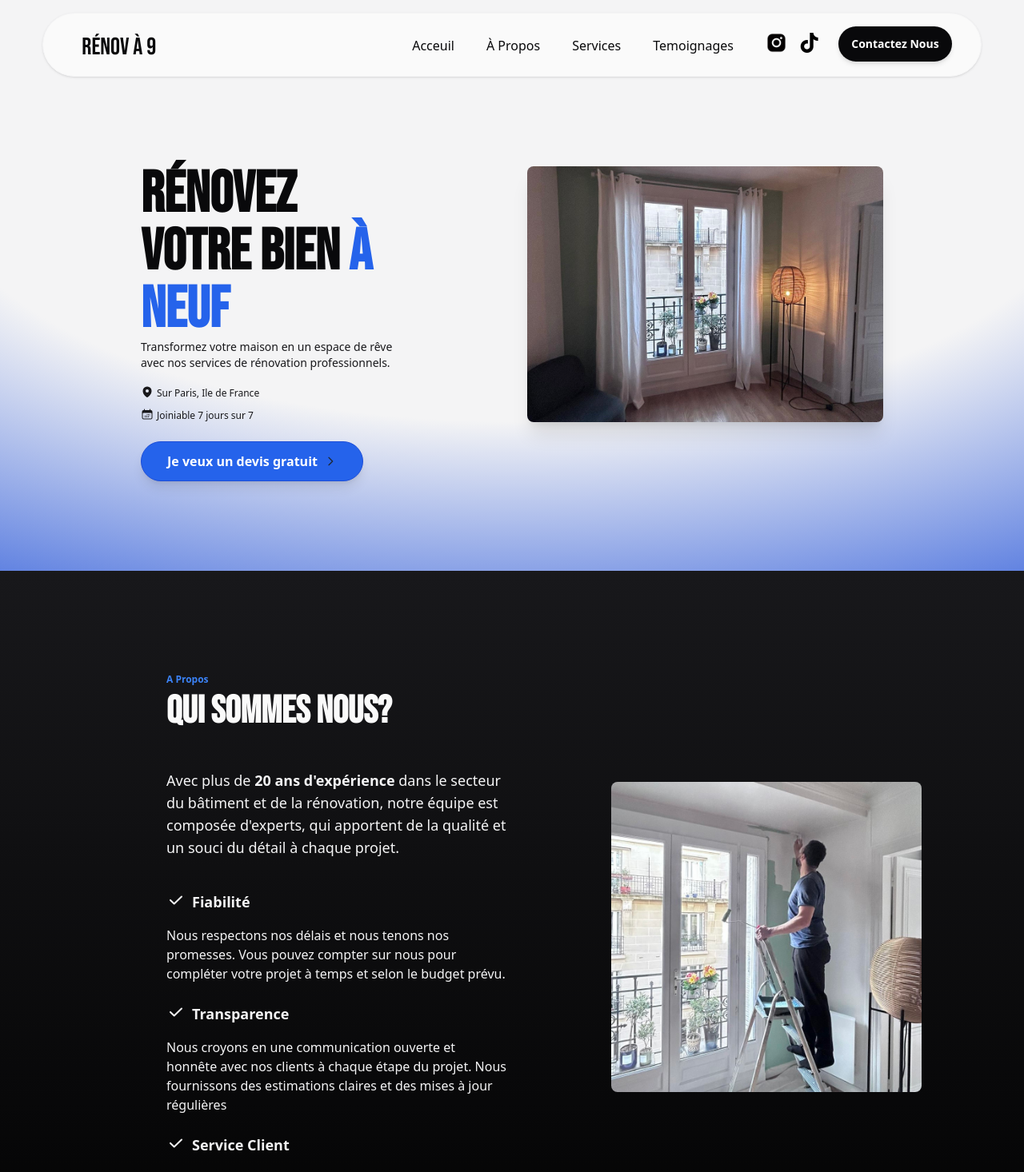
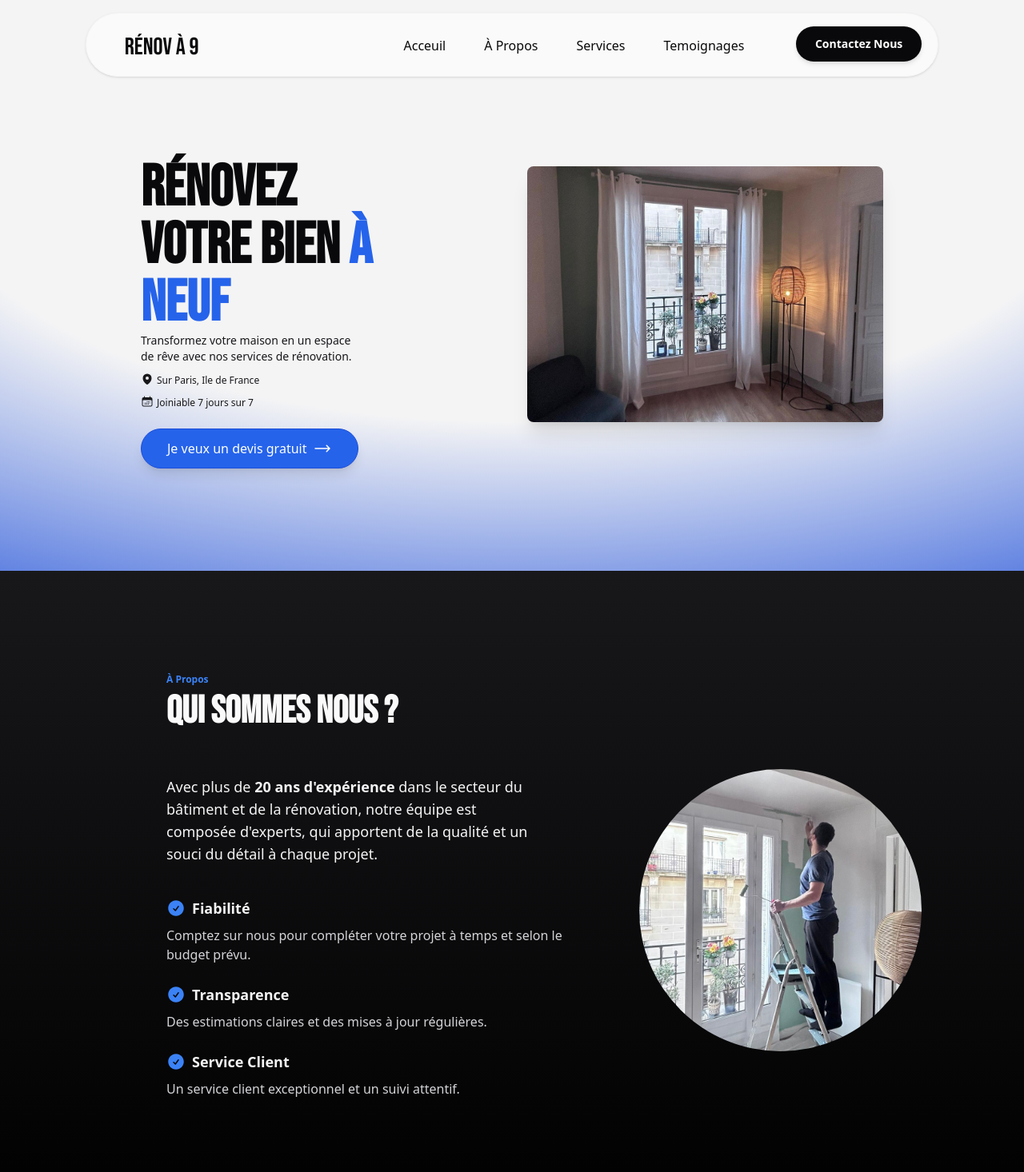
Before and after one commit to zinedinechami/renov_v1, a Next.js app: page / in a window 1280 px wide. Shown: the top 1466 px of the page at 80% size. Built offline with nearby package versions, Linux system fonts and the light colour scheme.

Commit message:
added descriptions to service cards, added new icons, new footer style

```diff
--- a/src/components/footer.tsx
+++ b/src/components/footer.tsx
@@ -1,11 +1,11 @@
 export default function Footer() {
   return (
     <>
-      <footer className="bg-zinc-950 h-48  shadow px-48 bg-gradient-to-b from-zinc-900 to-black">
-        <h1 className="bebas-neue-regular  sm:text-4xl text-2xl pt-16 flex-col text-zinc-50 text-center ">
+      <footer className=" h-24 border shadow px-48 bg-zinc-50">
+        <h1 className="bebas-neue-regular  sm:text-4xl text-2xl mt-6 flex-col text-zinc-950  ">
           RÉNOV À 9
         </h1>
-        <p className="text-zinc-50 text-xs text-center underline">
+        <p className="text-zinc-900 text-xs text-right underline">
           By Zinedine Chami
         </p>
       </footer>
--- a/src/components/header.tsx
+++ b/src/components/header.tsx
@@ -8,46 +8,46 @@ import Image from "next/image";
 export default function Header() {
   return (
     <>
-      <nav className="sticky z-50 top-4  w-11/12 mx-auto bg-zinc-50  h-20 shadow   rounded-full  border border-zinc-100   ">
+      <nav className="sticky z-50 top-4  w-10/12 mx-auto bg-zinc-50  h-20 shadow   rounded-full  border border-zinc-100   ">
         <div className="flex">
           {/* <Image src={logo} width={90} height={100} quality={100} alt="logo" /> */}
           <a href="#acceuil">
-            <h1 className="bebas-neue-regular  sm:text-3xl text-3xl sm:pt-6 pt-6 sm:pl-12 pl-10 flex-col text-zinc-950 ">
+            <h1 className="bebas-neue-regular  sm:text-3xl text-3xl sm:pt-6 pt-6 sm:pl-12 pl-6 flex-col text-zinc-950 ">
               RÉNOV À 9
             </h1>
           </a>
 
-          <ul className="text lg:flex mr-auto  ml-80 font-medium text-zinc-950 hidden pt-7">
+          <ul className="text lg:flex mr-auto  ml-64 font-medium text-zinc-950 hidden pt-7">
             <a
               className=" hover:text-zinc-600 transition-color  hover:-translate-y-1 transition "
               href="#acceuil"
             >
-              <li className="pr-10   ">Acceuil</li>
+              <li className="pr-12   ">Acceuil</li>
             </a>
             <a
               className=" hover:text-zinc-600 transition-color  hover:-translate-y-1 transition "
               href="#about"
             >
-              <li className="pr-10   ">À Propos</li>
+              <li className="pr-12   ">À Propos</li>
             </a>
             <a
               className="hover:text-zinc-600 transition-color hover:-translate-y-1 transition"
               href="#services"
             >
-              <li className="pr-10 ">Services</li>
+              <li className="pr-12 ">Services</li>
             </a>
             <a
               className="hover:text-zinc-600 transition-color hover:-translate-y-1 transition"
               href="#avis"
             >
-              <li className="pr-10 ">Temoignages</li>
+              <li className="pr-12 ">Temoignages</li>
             </a>
           </ul>
         </div>
 
         <div className=" absolute  top-4 right-3">
           <ul className="flex ">
-            <li className="pt-2 pr-4 md:flex hidden">
+            {/* <li className="pt-2 pr-4 md:flex hidden">
               <a className="hover:opacity-80 transition-opacity" href="">
                 <Image src={insta} width={25} height={20} alt={"instagram"} />
               </a>
@@ -56,9 +56,9 @@ export default function Header() {
               <a className="hover:opacity-80 transition-opacity" href="">
                 <Image src={tiktok} width={25} height={20} alt={"tiktok"} />
               </a>
-            </li>
+            </li> */}
             <a href="#contact">
-              <button className="  flex font-semibold text-sm bg-zinc-950  hover:scale-95 transition  text-white  py-3 px-4 mr-6   rounded-full shadow-md ">
+              <button className="  flex font-semibold text-sm bg-zinc-950  hover:scale-95 transition  text-white  py-3 px-6 mr-2   rounded-full shadow-md ">
                 Contactez Nous
               </button>
             </a>
--- a/src/components/service_card.tsx
+++ b/src/components/service_card.tsx
@@ -4,11 +4,12 @@ import example from "../assets/fake_img1 (1).jpg";
 type Props = {
   image: string;
   title: string;
+  description: string;
 };
 
 // todo: add text under
 
-export default function ServiceCard({ image, title }: Props) {
+export default function ServiceCard({ image, title, description }: Props) {
   return (
     <>
       <article className="mb-10  mx-auto">
@@ -25,9 +26,7 @@ export default function ServiceCard({ image, title }: Props) {
         <h1 className=" text-zinc-900 font-semibold text-xl flex pt-3">
           {title}
         </h1>
-        <div className="w-96 text-sm ">
-          Lorem ipsum dolor, sit amet consectetur adipisicing elit.{" "}
-        </div>
+        <div className="w-96 text-sm text-zinc-500 ">{description}</div>
       </article>
     </>
   );
--- a/src/pages/about.tsx
+++ b/src/pages/about.tsx
@@ -6,105 +6,94 @@ export default function About() {
     <>
       <section
         id="about"
-        className=" bg-zinc-950 text-white lg:pl-52 lg:pr-32 px-4 pt-32  pb-44 bg-gradient-to-b from-zinc-900 to-black"
+        className=" bg-zinc-950 text-white lg:pl-52 lg:pr-32 px-4 pt-32  pb-40 bg-gradient-to-b from-zinc-900 to-black"
       >
         <h1 className="font-semibold text-blue-500 pb-2 text-xs sm:text-left text-center">
-          A Propos
+          À Propos
         </h1>
         <h1 className=" bebas-neue-regular font-bold text-5xl  text-zinc-50 sm:text-left text-center">
-          qui sommes nous?
+          qui sommes nous ?
         </h1>
-        <div className="flex md:flex-row flex-col pt-6 ">
-          <div className="md:w-7/12 pt-6  text-lg text-zinc-100 sm:text-left text-center ">
-            Avec plus de{" "}
-            <span className="font-bold">20 ans d&apos;expérience</span> dans le
-            secteur du bâtiment et de la rénovation, notre équipe est composée
-            d&apos;experts, qui apportent de la qualité et un souci du détail à
-            chaque projet.
+        <div className="flex md:flex-row flex-col pt-4 ">
+          <div className="md:w-7/12 pt-10  text-lg text-zinc-100 sm:text-left text-center ">
+            <div className="w-11/12">
+              Avec plus de{" "}
+              <span className="font-bold">20 ans d&apos;expérience</span> dans
+              le secteur du bâtiment et de la rénovation, notre équipe est
+              composée d&apos;experts, qui apportent de la qualité et un souci
+              du détail à chaque projet.
+            </div>
             <div className="pt-10 text-base">
-              <h2 className="font-bold text-lg pb-4 flex">
+              <h2 className="font-bold text-lg pb-2 flex">
                 {" "}
                 <svg
-                  className="w-6 h-6 mr-2  "
-                  aria-hidden="true"
                   xmlns="http://www.w3.org/2000/svg"
-                  width="24"
-                  height="24"
-                  fill="none"
                   viewBox="0 0 24 24"
+                  fill="currentColor"
+                  className="w-6 text-blue-500 mr-2"
                 >
                   <path
-                    stroke="currentColor"
-                    stroke-linecap="round"
-                    stroke-linejoin="round"
-                    stroke-width="2"
-                    d="M5 11.917 9.724 16.5 19 7.5"
+                    fillRule="evenodd"
+                    d="M2.25 12c0-5.385 4.365-9.75 9.75-9.75s9.75 4.365 9.75 9.75-4.365 9.75-9.75 9.75S2.25 17.385 2.25 12Zm13.36-1.814a.75.75 0 1 0-1.22-.872l-3.236 4.53L9.53 12.22a.75.75 0 0 0-1.06 1.06l2.25 2.25a.75.75 0 0 0 1.14-.094l3.75-5.25Z"
+                    clipRule="evenodd"
                   />
                 </svg>
                 Fiabilité
               </h2>
-              Nous respectons nos délais et nous tenons nos promesses. Vous
-              pouvez compter sur nous pour compléter votre projet à temps et
-              selon le budget prévu.
+              <p className="text-zinc-300">
+                Comptez sur nous pour compléter votre projet à temps et selon le
+                budget prévu.
+              </p>
             </div>
             <div className="pt-6 text-base">
-              <h2 className="font-bold text-lg pb-4 flex">
+              <h2 className="font-bold text-lg pb-2 flex">
                 <svg
-                  className="w-6 h-6 mr-2  "
-                  aria-hidden="true"
                   xmlns="http://www.w3.org/2000/svg"
-                  width="24"
-                  height="24"
-                  fill="none"
                   viewBox="0 0 24 24"
+                  fill="currentColor"
+                  className="w-6 text-blue-500 mr-2"
                 >
                   <path
-                    stroke="currentColor"
-                    stroke-linecap="round"
-                    stroke-linejoin="round"
-                    stroke-width="2"
-                    d="M5 11.917 9.724 16.5 19 7.5"
+                    fillRule="evenodd"
+                    d="M2.25 12c0-5.385 4.365-9.75 9.75-9.75s9.75 4.365 9.75 9.75-4.365 9.75-9.75 9.75S2.25 17.385 2.25 12Zm13.36-1.814a.75.75 0 1 0-1.22-.872l-3.236 4.53L9.53 12.22a.75.75 0 0 0-1.06 1.06l2.25 2.25a.75.75 0 0 0 1.14-.094l3.75-5.25Z"
+                    clipRule="evenodd"
                   />
                 </svg>
                 Transparence
               </h2>
-              Nous croyons en une communication ouverte et honnête avec nos
-              clients à chaque étape du projet. Nous fournissons des estimations
-              claires et des mises à jour régulières
+              <p className="text-zinc-300">
+                Des estimations claires et des mises à jour régulières.
+              </p>
             </div>
             <div className="pt-6 text-base">
-              <h2 className="font-bold text-lg pb-4 flex">
+              <h2 className="font-bold text-lg pb-2 flex">
                 <svg
-                  className="w-6 h-6 mr-2  "
-                  aria-hidden="true"
                   xmlns="http://www.w3.org/2000/svg"
-                  width="24"
-                  height="24"
-                  fill="none"
                   viewBox="0 0 24 24"
+                  fill="currentColor"
+                  className="w-6 text-blue-500 mr-2"
                 >
                   <path
-                    stroke="currentColor"
-                    stroke-linecap="round"
-                    stroke-linejoin="round"
-                    stroke-width="2"
-                    d="M5 11.917 9.724 16.5 19 7.5"
+                    fillRule="evenodd"
+                    d="M2.25 12c0-5.385 4.365-9.75 9.75-9.75s9.75 4.365 9.75 9.75-4.365 9.75-9.75 9.75S2.25 17.385 2.25 12Zm13.36-1.814a.75.75 0 1 0-1.22-.872l-3.236 4.53L9.53 12.22a.75.75 0 0 0-1.06 1.06l2.25 2.25a.75.75 0 0 0 1.14-.094l3.75-5.25Z"
+                    clipRule="evenodd"
                   />
                 </svg>
                 Service Client
               </h2>
-              Votre satisfaction est notre priorité absolue. Nous nous efforçons
-              de dépasser vos attentes à chaque étape, en offrant un service
-              client exceptionnel et un suivi attentif.
+              <p className="text-zinc-300">
+                {" "}
+                Un service client exceptionnel et un suivi attentif.
+              </p>
             </div>
           </div>
-          <div className=" mx-auto     md:ml-32 lg:mt-10 mt-20">
+          <div className=" mx-auto     md:ml-20 lg:mt-8 mt-20">
             <Image
               src={pfp}
-              width={500}
+              width={380}
               height={600}
               alt="person"
-              className="rounded-lg object-fill"
+              className="rounded-full object-fill"
               quality={100}
             />
           </div>
--- a/src/pages/avis.tsx
+++ b/src/pages/avis.tsx
@@ -10,7 +10,7 @@ export default function Avis() {
         className="bg-zinc-950 text-white relative lg:pl-52 lg:pr-32 px-4 pt-32  pb-40 bg-gradient-to-b from-zinc-900 to-black"
       >
         <h1 className="font-bold text-blue-500 pb-2 text-xs sm:text-left text-center">
-          Temoiniages
+          Témoiniages
         </h1>
         <h1 className=" bebas-neue-regular font-bold text-5xl  text-zinc-50 pb-12 sm:text-left text-center">
           Ce que nos clients disent de nous
--- a/src/pages/contact.tsx
+++ b/src/pages/contact.tsx
@@ -20,7 +20,7 @@ export default function Contact() {
             <div className="bg-white border shadow rounded-xl h-48 p-8 mr-8 mt-2">
               <div className="  flex-col  w-full h-full">
                 <h1 className="text-xl font-bold">Faisons un devis</h1>
-                <p className="text-zinc-950 text-sm pt-2">
+                <p className="text-zinc-500 text-sm pt-2">
                   Parlez nous de votre projet, nous serrons ravi de vous aider !
                 </p>
                 <a href="tel:0619513185">
@@ -32,7 +32,7 @@ export default function Contact() {
             </div>
             <div className="bg-white rounded-xl p-8 h-48 border shadow mt-2">
               <h1 className="text-xl font-bold">Pour tout renseignements</h1>
-              <p className="text-zinc-950 text-sm pt-2">
+              <p className="text-zinc-500 text-sm pt-2">
                 N&apos;hésistez pas à nous poser n&apos;importe quel question !
               </p>
               <a href="mailto:g.bouillet@hotmail.com">
--- a/src/pages/landing.tsx
+++ b/src/pages/landing.tsx
@@ -10,17 +10,17 @@ export default function LandingPage() {
         id="acceuil"
         className=" h-full w-full  [background:radial-gradient(125%_125%_at_50%_10%,#f4f4f5_45%,#1d4ed8_100%)] "
       >
-        <div className="flex flex-col  md:flex-row  sm:mt-20 mt-8 pb-28 mx-auto px-4 md:w-9/12">
-          <div className="sm:w-3/5 mx-auto  pt-12">
+        <div className="flex flex-col  md:flex-row  sm:mt-20 mt-8 pb-32 mx-auto px-4 md:w-9/12">
+          <div className="sm:w-3/5 mx-auto  pt-10">
             <h1 className="bebas-neue-regular text-center sm:text-left text-7xl font-semibold text-zinc-950 ">
               Rénovez votre bien <span className="text-blue-600">à neuf</span>{" "}
             </h1>
             <div className="sm:text-left text-center">
-              <p className="text-zinc-900 text-sm ">
+              <p className="text-zinc-900 text-sm w-10/12">
                 Transformez votre maison en un espace de rêve avec nos services
-                de rénovation professionnels.
+                de rénovation.
               </p>
-              <ul className="text-zinc-900 text-xs text-center pt-4 md:block hidden">
+              <ul className="text-zinc-900 text-xs text-center pt-2 md:block hidden">
                 <li className="flex">
                   <svg
                     xmlns="http://www.w3.org/2000/svg"
@@ -60,24 +60,19 @@ export default function LandingPage() {
                 </li>
               </ul>
               <a href="#contact">
-                <button className="lg:mx-0 mx-auto flex font-semibold  text-base bg-blue-600  border border-blue-700 text-white mt-6 py-3  px-8  rounded-full shadow-lg hover:scale-95 transition">
+                <button className="lg:mx-0 mx-auto flex font-medium  text-base bg-blue-600  border border-blue-700 text-white mt-6 py-3  px-8  rounded-full shadow-lg hover:scale-95 transition">
                   Je veux un devis gratuit{" "}
                   <span>
                     <svg
-                      className="w-4 h-6 ml-2 text-gray-800 dark:text-white"
-                      aria-hidden="true"
                       xmlns="http://www.w3.org/2000/svg"
-                      width="24"
-                      height="24"
-                      fill="none"
                       viewBox="0 0 24 24"
+                      fill="currentColor"
+                      className="w-6 ml-2"
                     >
                       <path
-                        stroke="currentColor"
-                        stroke-linecap="round"
-                        stroke-linejoin="round"
-                        stroke-width="2"
-                        d="m9 5 7 7-7 7"
+                        fillRule="evenodd"
+                        d="M16.72 7.72a.75.75 0 0 1 1.06 0l3.75 3.75a.75.75 0 0 1 0 1.06l-3.75 3.75a.75.75 0 1 1-1.06-1.06l2.47-2.47H3a.75.75 0 0 1 0-1.5h16.19l-2.47-2.47a.75.75 0 0 1 0-1.06Z"
+                        clipRule="evenodd"
                       />
                     </svg>
                   </span>
--- a/src/pages/services.tsx
+++ b/src/pages/services.tsx
@@ -19,19 +19,43 @@ export default function Services() {
         <h1 className="text-center bebas-neue-regular font-semibold text-5xl pb-2  text-zinc-950">
           Les prestations dont vous avez besoin
         </h1>
-        <p className=" text-center pb-12 text-sm text-zinc-950">
+        <p className=" text-center pb-12 text-sm text-zinc-900">
           Des travaux de la plus haute qualité, pour de résultats exceptionnels.
         </p>
 
         <div className=" flex flex-col md:flex-row">
-          <Card image={cuisine.src} title="Montage de Cuisine" />
-          <Card image={bain.src} title="Salle de bain" />
-          <Card image={peinture.src} title="Peinture" />
+          <Card
+            image={cuisine.src}
+            title="Montage de Cuisine"
+            description="Installation professionnelle et élégante de votre cuisine."
+          />
+          <Card
+            image={bain.src}
+            title="Salle de bain"
+            description="Conception moderne et fonctionnelle de votre salle de bain."
+          />
+          <Card
+            image={peinture.src}
+            title="Peinture"
+            description="Application experte de peinture pour des finitions impeccables."
+          />
         </div>
         <div className="flex flex-col md:flex-row">
-          <Card image={plomberie.src} title="Plomberie" />
-          <Card image={electricite.src} title="Electicité" />
-          <Card image={menuiserie.src} title="Maconerie" />
+          <Card
+            image={plomberie.src}
+            title="Plomberie"
+            description="Services de plomberie fiables pour une installation sans souci."
+          />
+          <Card
+            image={electricite.src}
+            title="Electicité"
+            description="Solutions électriques sécurisées et efficaces pour votre maison."
+          />
+          <Card
+            image={menuiserie.src}
+            title="Maconerie"
+            description="Travaux de maçonnerie robustes pour des constructions durables."
+          />
         </div>
       </section>
     </>
```
